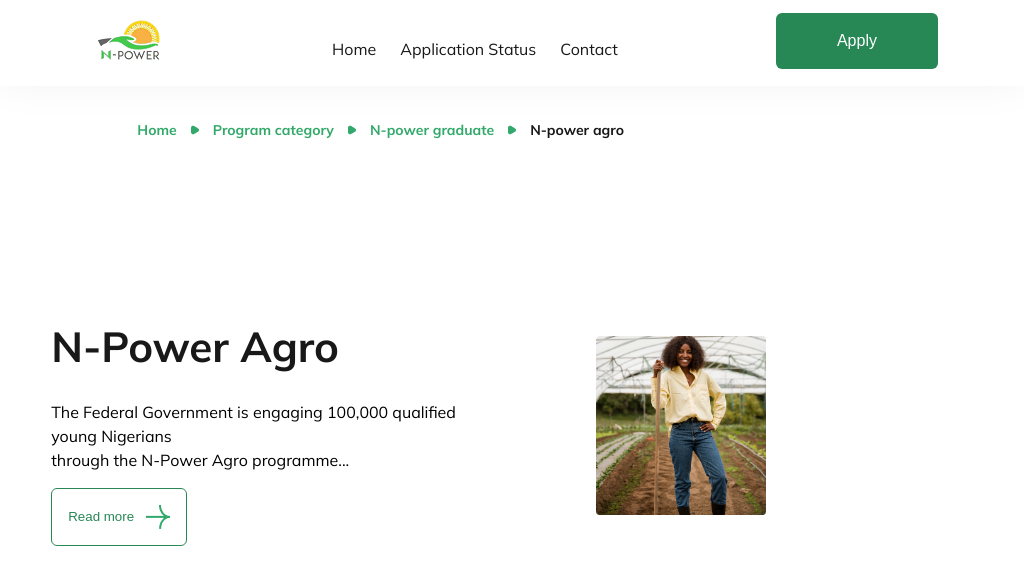
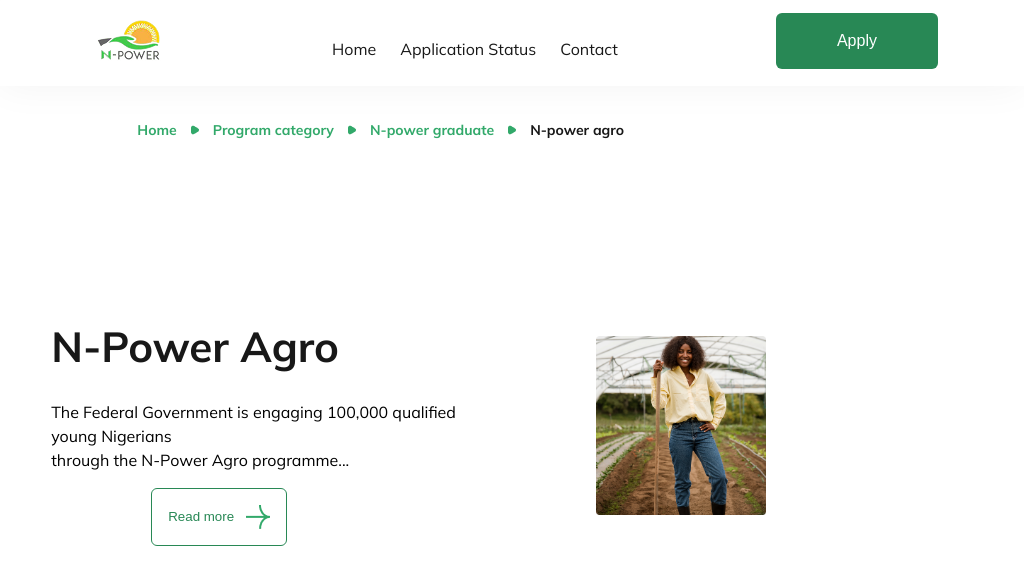
Before and after one commit to Chidinmaojimba/N-agropro2, a React (Vite) app: page / in a window 1024 px wide. Shown: the top 584 px of the page. Built offline with nearby package versions, Linux system fonts and the light colour scheme.

Commit message:
worked on overview

```diff
--- a/src/index.css
+++ b/src/index.css
@@ -542,10 +542,15 @@
   .overview {
     width: 90%;
     gap: 40px;
+    margin-left: 100px;
   }
 
   .overviewTwo h2 {
     font-size: 40px;
+  }
+
+  .homeBttn {
+    margin-left: 100px;
   }
 }
 
@@ -588,4 +593,5 @@
     width: 80%;
     margin: 100px auto;
   }
+
 }
```
